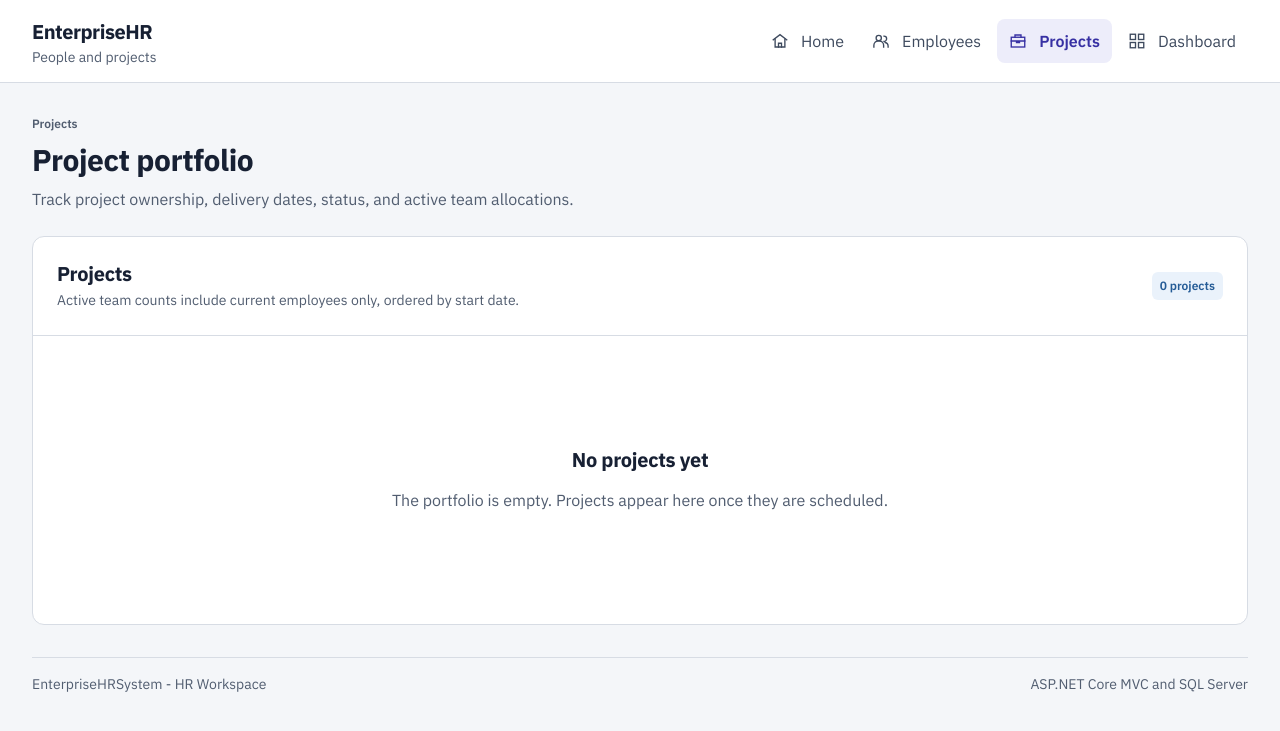
After one commit to beningkumalahaqi/hrpms, an ASP.NET Core app: template src/EnterpriseHR.WebApp/Views/Projects/Index.cshtml in a window 1280 px wide. The commit adds this page. Shown: the top 731 px of the page. Run offline with ASP.NET Core 8, Linux system fonts and the light colour scheme; the template is opened without the code that fills it, so the values that code supplies are empty; the project's own start-up code is not run, and a stand-in starts its controllers and pages; some libraries are stand-ins or nearby versions.

Commit message:
add project portfolio index with status badges and active team counts

```diff
--- /dev/null
+++ b/src/EnterpriseHR.WebApp/Views/Projects/Index.cshtml
@@ -0,0 +1,154 @@
+@model IReadOnlyList<ProjectListItemDto>
+@using System.Globalization
+@using EnterpriseHR.Domain.Dtos
+@{
+    ViewData["Title"] = "Projects";
+
+    // The export formats its dates as "Aug 3, 2026". That is pinned to the invariant culture
+    // rather than the machine's: the screens are English throughout, and a host in another
+    // locale would otherwise mix month names ("Agu 3, 2026") into the same table.
+    string Date(DateTime value) =>
+        value.ToString("MMM d, yyyy", CultureInfo.InvariantCulture);
+
+    // Statuses map straight onto the export's badge classes (.badge.planning, .active,
+    // .completed, .cancelled), and each pairs its colour with the icon the design system
+    // specimen uses, so the state never relies on colour alone.
+    string BadgeClass(string status) => status.ToLowerInvariant() switch
+    {
+        "planning" => "planning",
+        "cancelled" => "cancelled",
+        "completed" => "completed",
+        _ => "active",
+    };
+
+    string BadgeIcon(string status) => status.ToLowerInvariant() switch
+    {
+        "planning" => "i-clock",
+        "cancelled" => "i-cancel",
+        _ => "i-check-circle",
+    };
+}
+<div class="page">
+    <header class="page-header">
+        <div class="page-heading">
+            <span class="eyebrow">Projects</span>
+            <h1>Project portfolio</h1>
+            <p class="page-description">Track project ownership, delivery dates, status, and active team allocations.</p>
+        </div>
+    </header>
+
+    <section class="panel" aria-labelledby="projectPortfolioTitle">
+        <div class="panel-header">
+            <div class="panel-heading">
+                <h2 id="projectPortfolioTitle">Projects</h2>
+                <p>Active team counts include current employees only, ordered by start date.</p>
+            </div>
+            <span class="data-chip">@Model.Count @(Model.Count == 1 ? "project" : "projects")</span>
+        </div>
+
+        @if (Model.Count == 0)
+        {
+            <div class="empty-state">
+                <h2>No projects yet</h2>
+                <p>The portfolio is empty. Projects appear here once they are scheduled.</p>
+            </div>
+        }
+        else
+        {
+            <div class="desktop-table table-wrap">
+                <table class="data-table">
+                    <caption class="sr-only">Project portfolio</caption>
+                    <thead>
+                        <tr>
+                            <th scope="col">Code</th>
+                            <th scope="col">Project</th>
+                            <th scope="col">Department</th>
+                            <th scope="col">Start</th>
+                            <th scope="col">End</th>
+                            <th scope="col">Status</th>
+                            <th scope="col" class="numeric">Active team</th>
+                            <th scope="col">Actions</th>
+                        </tr>
+                    </thead>
+                    <tbody>
+                        @foreach (var project in Model)
+                        {
+                            <tr>
+                                <td><span class="mono">@project.ProjectCode</span></td>
+                                <td><span class="cell-primary">@project.ProjectName</span></td>
+                                <td>@project.DepartmentName</td>
+                                <td class="od-nowrap">@Date(project.StartDate)</td>
+                                <td class="od-nowrap">
+                                    @if (project.EndDate is DateTime endDate)
+                                    {
+                                        @Date(endDate)
+                                    }
+                                    else
+                                    {
+                                        @* An open-ended project has no end date; the dash is
+                                           hidden from assistive technology and replaced with
+                                           a spoken label, as the directory does for a missing
+                                           manager. *@
+                                        <span class="muted" aria-hidden="true">&mdash;</span>
+                                        <span class="sr-only">No end date</span>
+                                    }
+                                </td>
+                                <td>
+                                    <span class="badge @BadgeClass(project.Status)">
+                                        <svg class="od-icon od-icon-status" aria-hidden="true" focusable="false"><use href="#@BadgeIcon(project.Status)" /></svg>
+                                        <span>@project.Status</span>
+                                    </span>
+                                </td>
+                                <td class="numeric">@project.ActiveMemberCount</td>
+                                <td>
+                                    <a class="button text" asp-action="Details" asp-route-id="@project.Id">Details</a>
+                                </td>
+                            </tr>
+                        }
+                    </tbody>
+                </table>
+            </div>
+
+            @* Below 1024px the export swaps the table for one record card per project. *@
+            <div class="mobile-records">
+                @foreach (var project in Model)
+                {
+                    <article class="record-card">
+                        <div class="record-header">
+                            <div class="record-title">
+                                <strong>@project.ProjectName</strong>
+                                <span class="mono">@project.ProjectCode</span>
+                            </div>
+                            <span class="badge @BadgeClass(project.Status)">
+                                <svg class="od-icon od-icon-status" aria-hidden="true" focusable="false"><use href="#@BadgeIcon(project.Status)" /></svg>
+                                <span>@project.Status</span>
+                            </span>
+                        </div>
+                        <dl class="record-details">
+                            <div><dt>Department</dt><dd>@project.DepartmentName</dd></div>
+                            <div><dt>Active team</dt><dd>@project.ActiveMemberCount @(project.ActiveMemberCount == 1 ? "member" : "members")</dd></div>
+                            <div><dt>Start date</dt><dd class="od-nowrap">@Date(project.StartDate)</dd></div>
+                            <div>
+                                <dt>End date</dt>
+                                <dd class="od-nowrap">
+                                    @if (project.EndDate is DateTime endDate)
+                                    {
+                                        @Date(endDate)
+                                    }
+                                    else
+                                    {
+                                        <span class="muted" aria-hidden="true">&mdash;</span>
+                                        <span class="sr-only">No end date</span>
+                                    }
+                                </dd>
+                            </div>
+                        </dl>
+                        <div class="record-actions">
+                            <a class="button secondary" asp-action="Details" asp-route-id="@project.Id">Details</a>
+                        </div>
+                    </article>
+                }
+            </div>
+        }
+    </section>
+</div>
--- a/src/EnterpriseHR.WebApp/Views/Shared/_Layout.cshtml
+++ b/src/EnterpriseHR.WebApp/Views/Shared/_Layout.cshtml
@@ -41,6 +41,7 @@
         <symbol id="i-chevron-right" viewBox="0 0 24 24"><path d="m9 5 7 7-7 7"/></symbol>
         <symbol id="i-close" viewBox="0 0 24 24"><path d="m5 5 14 14M19 5 5 19"/></symbol>
         <symbol id="i-check-circle" viewBox="0 0 24 24"><circle cx="12" cy="12" r="9"/><path d="m8 12 3 3 5-6"/></symbol>
+        <symbol id="i-clock" viewBox="0 0 24 24"><circle cx="12" cy="12" r="9"/><path d="M12 7v5l3 2"/></symbol>
         <symbol id="i-cancel" viewBox="0 0 24 24"><circle cx="12" cy="12" r="9"/><path d="m8 8 8 8M16 8l-8 8"/></symbol>
         <symbol id="i-alert" viewBox="0 0 24 24"><path d="M12 3 2.5 20h19L12 3Z"/><path d="M12 9v5M12 17v.5"/></symbol>
     </svg>
```
Also changed, not shown: docs/architecture.md (+12 -5 lines), docs/development-stages.md (+38 -1 lines), src/EnterpriseHR.WebApp/Controllers/ProjectsController.cs (added, +31 -0 lines), README.md.
